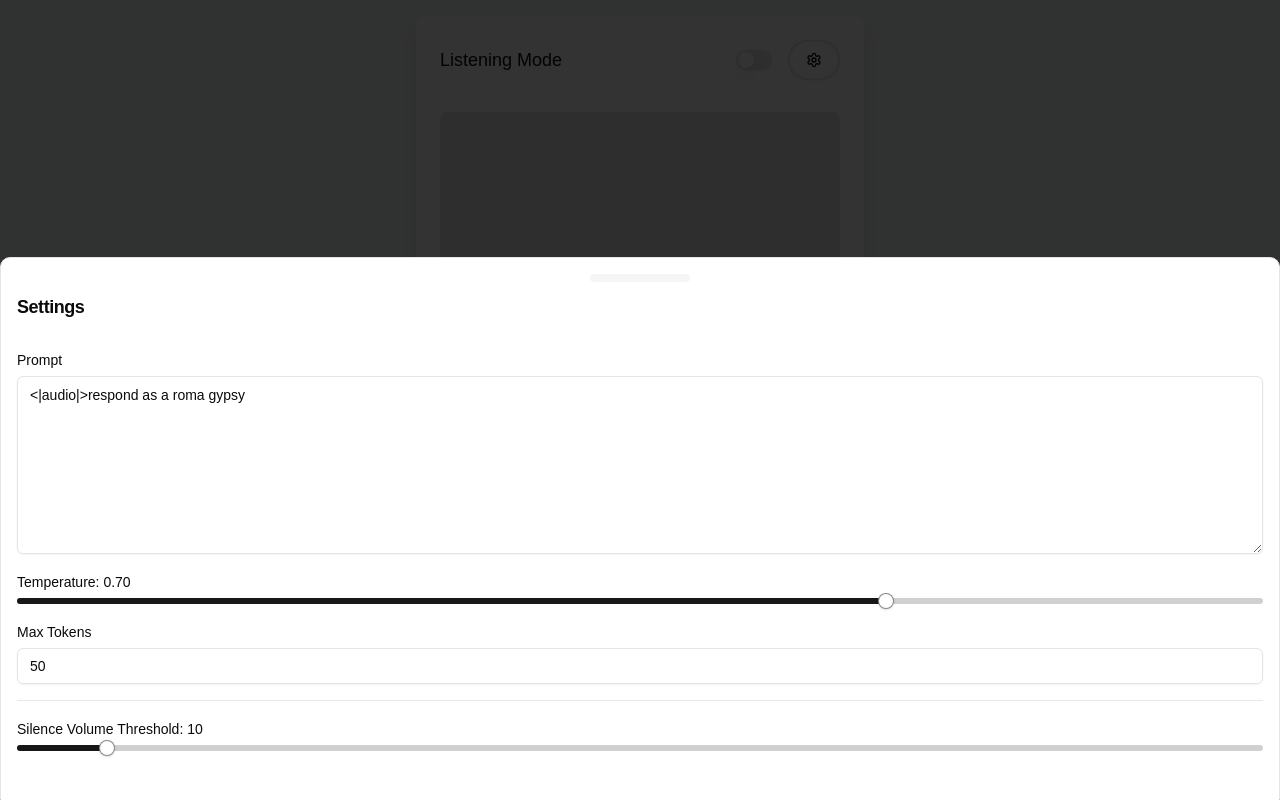
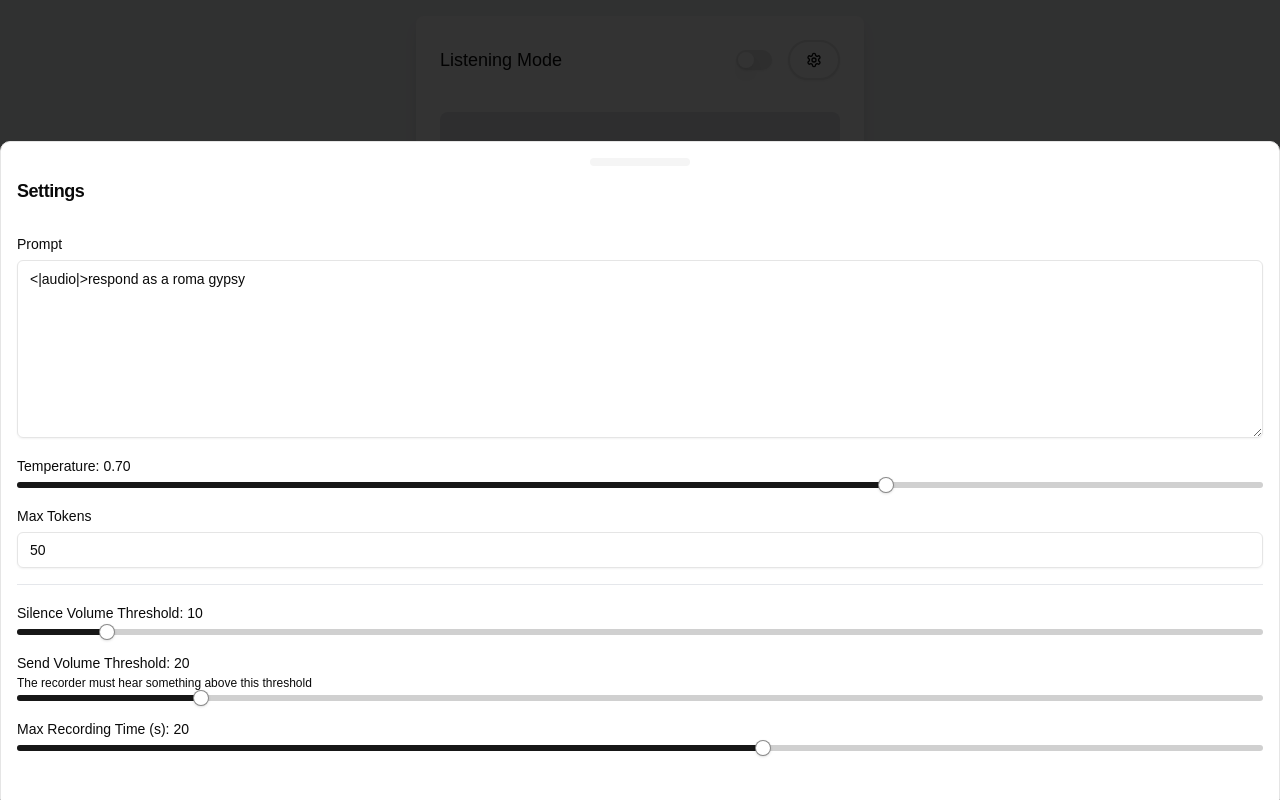
Before and after one commit to cdiddy77/gypsytest, a Next.js app: page / in a window 1280 px wide. Both pictures are taken after a click on the button 814 px from the left and 60 px from the top of the page. Built offline with nearby package versions, Linux system fonts and the light colour scheme; no server answers.

Commit message:
add settings for max recording time

```diff
--- a/src/components/audio-chatbot/audio-chatbot.tsx
+++ b/src/components/audio-chatbot/audio-chatbot.tsx
@@ -13,13 +13,14 @@ import base64js from "base64-js";
 import { on } from "events";
 import { RefreshCcw } from "lucide-react";
 
-const DEFAULT_CHATBOT_SETTINGS = {
+const DEFAULT_CHATBOT_SETTINGS: ChatbotSettings = {
   prompt: "<|audio|>respond as a roma gypsy",
   temperature: 0.7,
   maxTokens: 50,
   silenceVolumeThreshold: 10,
   sendVolumeThreshold: 20,
   smoothingTimeConstant: 0.5,
+  maxRecordingTime: 20,
 };
 export default function AudioChatbot() {
   const [chatbotSettings, setChatbotSettings] = useState<ChatbotSettings>(
--- a/src/components/audio-chatbot/settings-drawer.tsx
+++ b/src/components/audio-chatbot/settings-drawer.tsx
@@ -27,6 +27,8 @@ export default function SettingsDrawer({ settings, updateSettings }: Props) {
   const [maxTokens, setMaxTokens] = React.useState<number | undefined>(100);
   const [silenceVolumeThreshold, setSilenceVolumeThreshold] =
     React.useState(10);
+  const [maxRecordingTime, setMaxRecordingTime] = React.useState(10);
+  const [sendVolumeThreshold, setSendVolumeThreshold] = React.useState(10);
 
   const onOpenChange = React.useCallback(
     (isOpen: boolean) => {
@@ -38,13 +40,17 @@ export default function SettingsDrawer({ settings, updateSettings }: Props) {
         setTemperature(settings.temperature);
         setMaxTokens(settings.maxTokens);
         setSilenceVolumeThreshold(settings.silenceVolumeThreshold);
+        setMaxRecordingTime(settings.maxRecordingTime);
+        setSendVolumeThreshold(settings.sendVolumeThreshold);
       }
     },
     [
       maxTokens,
       prompt,
+      settings.maxRecordingTime,
       settings.maxTokens,
       settings.prompt,
+      settings.sendVolumeThreshold,
       settings.silenceVolumeThreshold,
       settings.temperature,
       temperature,
@@ -129,6 +135,40 @@ export default function SettingsDrawer({ settings, updateSettings }: Props) {
                 className="mt-1"
               />
             </div>
+            <div>
+              <Label
+                htmlFor="sendVolumeThreshold"
+                className="text-sm font-medium"
+              >
+                Send Volume Threshold: {sendVolumeThreshold.toFixed(0)}
+              </Label>
+              <p className="text-xs">
+                The recorder must hear something above this threshold
+              </p>
+              <Slider
+                id="sendVolumeThreshold"
+                min={10}
+                max={80}
+                step={5}
+                value={[sendVolumeThreshold]}
+                onValueChange={(value) => setSendVolumeThreshold(value[0])}
+                className="mt-1"
+              />
+            </div>
+            <div>
+              <Label htmlFor="maxRecordingTime" className="text-sm font-medium">
+                Max Recording Time (s): {maxRecordingTime.toFixed(0)}
+              </Label>
+              <Slider
+                id="maxRecordingTime"
+                min={5}
+                max={30}
+                step={5}
+                value={[maxRecordingTime]}
+                onValueChange={(value) => setMaxRecordingTime(value[0])}
+                className="mt-1"
+              />
+            </div>
           </div>
         </div>
       </DrawerContent>
--- a/src/components/audio-chatbot/types.ts
+++ b/src/components/audio-chatbot/types.ts
@@ -5,4 +5,5 @@ export interface ChatbotSettings {
   sendVolumeThreshold: number;
   silenceVolumeThreshold: number;
   smoothingTimeConstant: number; // 0..1
+  maxRecordingTime: number; // in seconds
 }
--- a/src/components/audio-chatbot/use-audio-record.ts
+++ b/src/components/audio-chatbot/use-audio-record.ts
@@ -6,6 +6,7 @@ export function useAudioRecord(
   settings: ChatbotSettings
 ) {
   const audioContextRef = React.useRef<AudioContext | null>(null);
+  const recordingStartTimeRef = React.useRef<number | null>(null);
   const [volume, setVolume] = React.useState(0);
   const startRecording = React.useCallback(async () => {
     console.log("Starting recording...");
@@ -31,9 +32,11 @@ export function useAudioRecord(
       // Send the audio to server
       onAudioRecorded(audioBlob, maxRecordingVolume);
       maxRecordingVolume = 0;
+      recordingStartTimeRef.current = null;
     };
 
     mediaRecorder.start();
+    recordingStartTimeRef.current = Date.now();
 
     // Setup silence detection
     const audioSource = audioContextRef.current.createMediaStreamSource(stream);
@@ -51,7 +54,11 @@ export function useAudioRecord(
       // If silence (recentVolume < threshold), stop recording after 0.5 seconds
       // console.log(`Recent volume: ${recentVolume}`);
       maxRecordingVolume = Math.max(maxRecordingVolume, recentVolume);
-      if (recentVolume < settings.silenceVolumeThreshold) {
+      const elapsedTime = Date.now() - (recordingStartTimeRef.current || 0);
+      if (elapsedTime > settings.maxRecordingTime * 1000) {
+        console.log("Max recording time reached");
+        mediaRecorder.stop();
+      } else if (recentVolume < settings.silenceVolumeThreshold) {
         if (!silenceTimeout) {
           silenceTimeout = setTimeout(() => {
             mediaRecorder.stop();
@@ -79,6 +86,7 @@ export function useAudioRecord(
     };
   }, [
     onAudioRecorded,
+    settings.maxRecordingTime,
     settings.silenceVolumeThreshold,
     settings.smoothingTimeConstant,
   ]);
```
